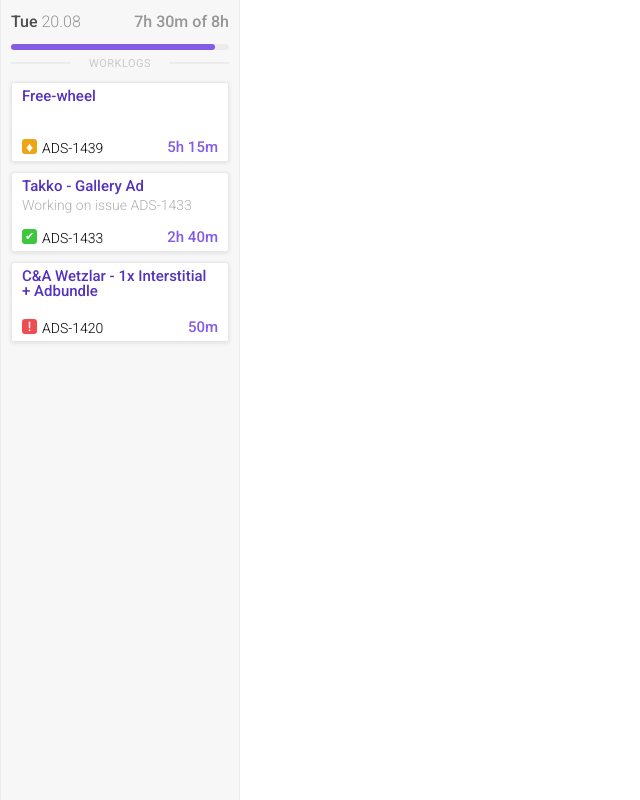
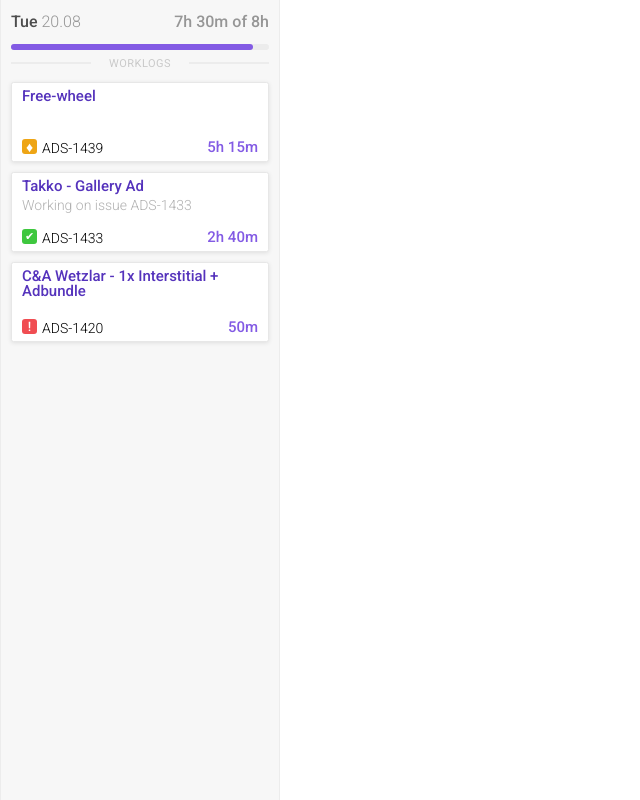
Before and after one commit to zaxanq/jira-like-time-logging, a website: page src/index.html in a window 1280 px wide. Shown: the whole page, without its empty margins (0-640 px from the left). Drawn offline with nearby package versions, Linux system fonts and the light colour scheme; files that its build step writes are made by us from their sources.

Commit message:
Buttons style update & column width update.

```diff
--- a/src/styles/scss/components/_column.scss
+++ b/src/styles/scss/components/_column.scss
@@ -3,7 +3,8 @@
 
 .column {
   @include flex(flex-start, center, column);
-  max-width: 24rem;
+  max-width: 28rem;
+  min-width: 20rem;
   flex: 1;
   height: inherit;
   border-left: 0.1rem solid;
@@ -83,7 +84,7 @@
   @include size(60%, 4rem);
   @include flex(flex-start, flex-start);
   border: 0.1rem solid;
-  border-radius: 2rem;
+  border-radius: 0.75rem;
   overflow: hidden;
 
   &--hidden {
```
